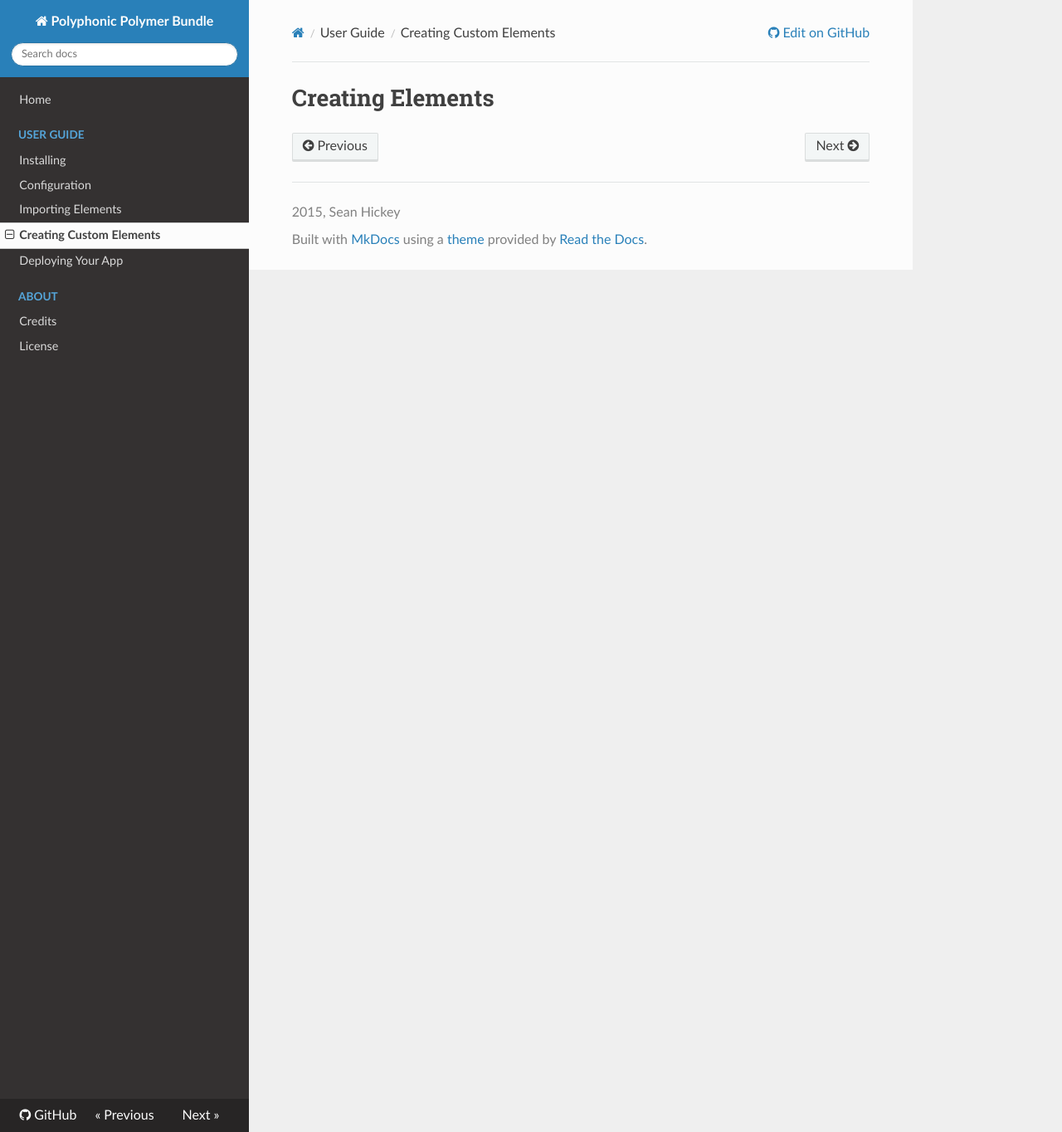
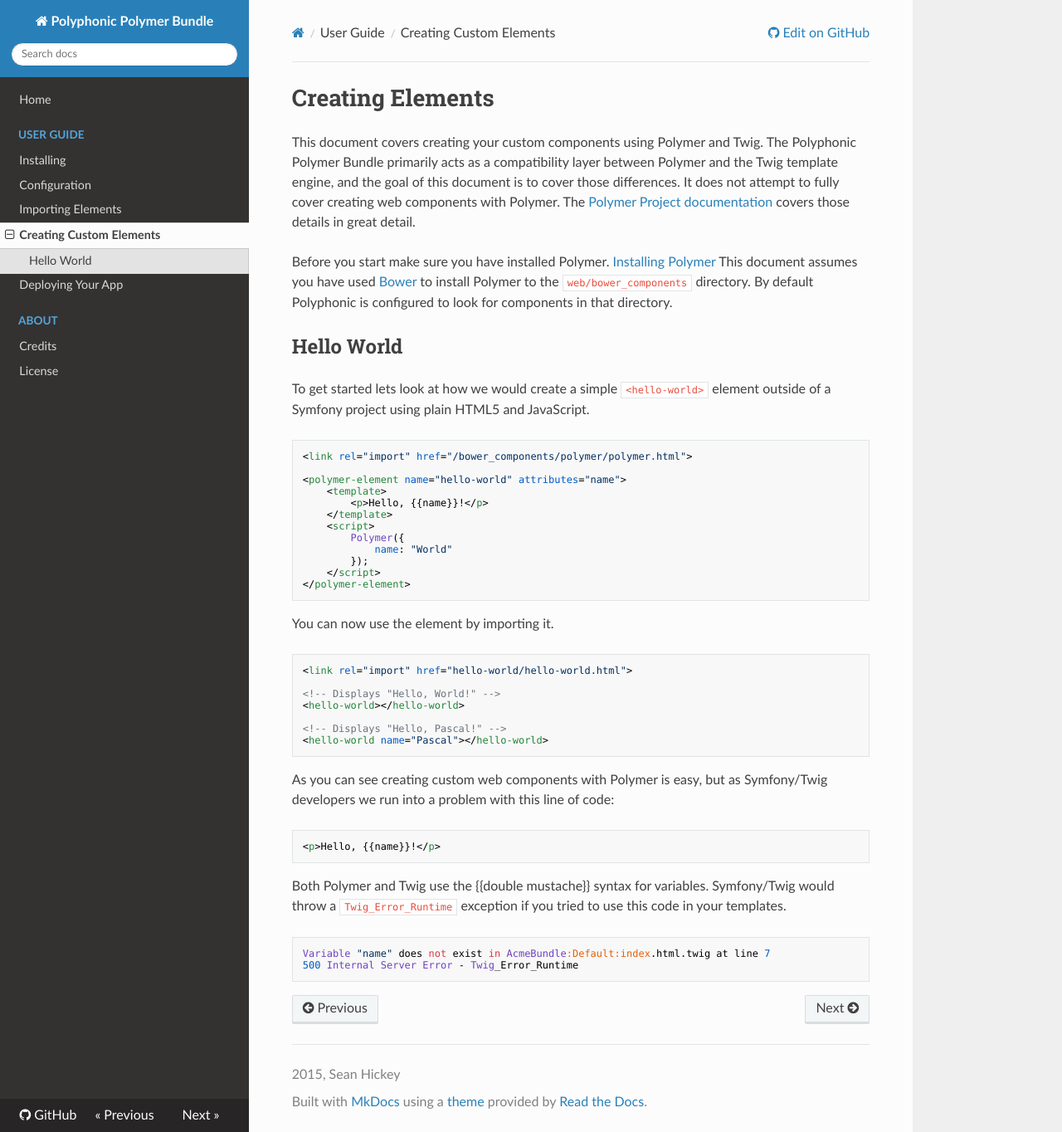
Before and after one commit to headzoo/polymer-bundle, an MkDocs documentation site: the page built from Resources/doc/custom.md, in a window 1280 px wide and 1364 px high. Shown: the whole window at 83% size. Built offline with MkDocs 1.6.1, drawn with Linux system fonts in a browser that asks for light colours; nearby versions of some CDN libraries; old or Windows-style settings are respelled for this version of MkDocs.

Commit message:
Updated docs
[ci skip]

````diff
--- a/Resources/doc/custom.md
+++ b/Resources/doc/custom.md
@@ -1 +1,60 @@
 # Creating Elements
+This document covers creating your custom components using Polymer and Twig.
+The Polyphonic Polymer Bundle primarily acts as a compatibility layer between
+Polymer and the Twig template engine, and the goal of this document is to cover
+those differences. It does not attempt to fully cover creating web components
+with Polymer. The [Polymer Project documentation](https://www.polymer-project.org)
+covers those details in great detail.
+
+Before you start make sure you have installed Polymer.
+[Installing Polymer](https://www.polymer-project.org/0.5/docs/start/getting-the-code.html)
+This document assumes you have used [Bower](http://bower.io/) to install Polymer to the
+`web/bower_components` directory. By default Polyphonic is configured to look for
+components in that directory.
+
+## Hello World
+To get started lets look at how we would create a simple `<hello-world>` element
+outside of a Symfony project using plain HTML5 and JavaScript.
+
+```html
+<link rel="import" href="/bower_components/polymer/polymer.html">
+
+<polymer-element name="hello-world" attributes="name">
+	<template>
+		<p>Hello, {{name}}!</p>
+	</template>
+	<script>
+		Polymer({
+			name: "World"
+		});
+	</script>
+</polymer-element>
+```
+
+You can now use the element by importing it.
+
+```html
+<link rel="import" href="hello-world/hello-world.html">
+
+<!-- Displays "Hello, World!" -->
+<hello-world></hello-world>
+
+<!-- Displays "Hello, Pascal!" -->
+<hello-world name="Pascal"></hello-world>
+```
+
+As you can see creating custom web components with Polymer is easy, but as Symfony/Twig
+developers we run into a problem with this line of code:
+
+```html
+<p>Hello, {{name}}!</p>
+```
+
+Both Polymer and Twig use the {{double mustache}} syntax for variables. Symfony/Twig
+would throw a `Twig_Error_Runtime` exception if you tried to use this code in
+your templates.
+
+```
+Variable "name" does not exist in AcmeBundle:Default:index.html.twig at line 7
+500 Internal Server Error - Twig_Error_Runtime
+```
````
